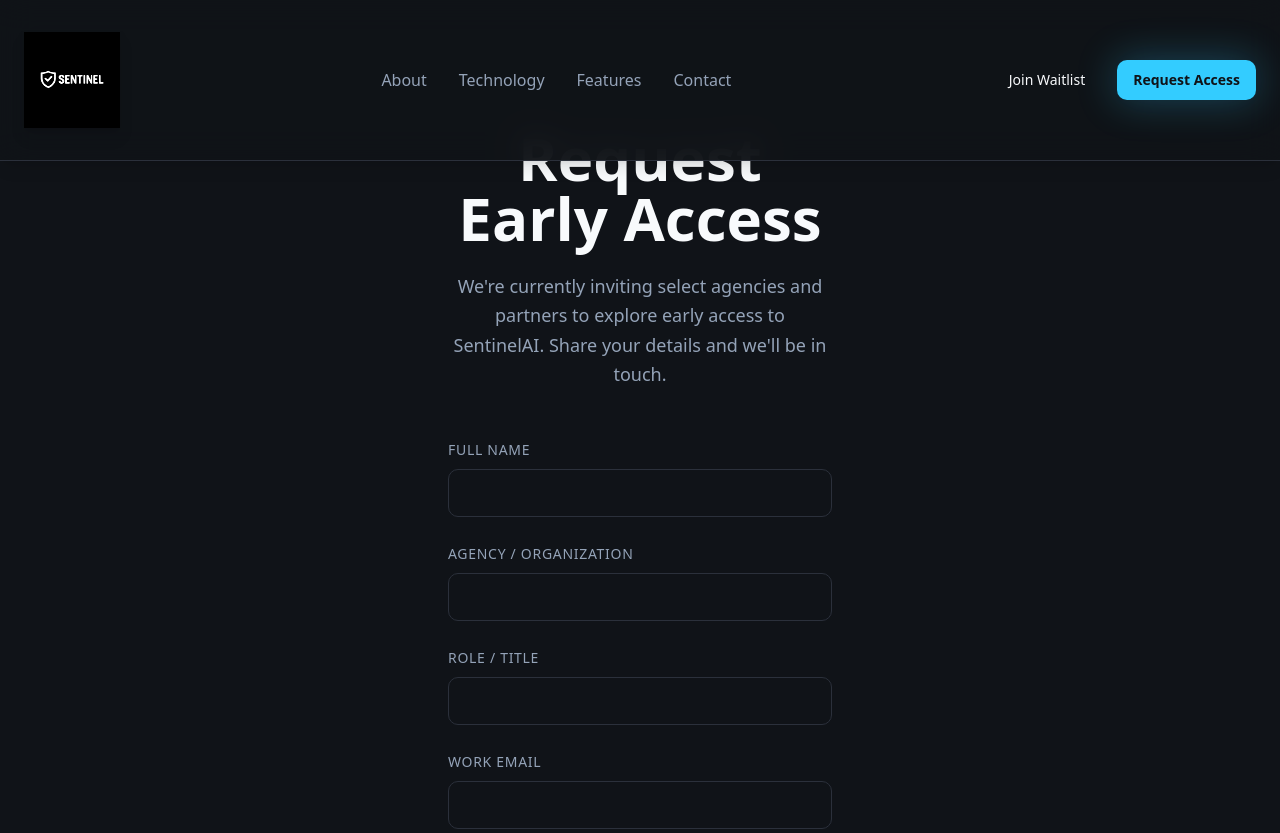
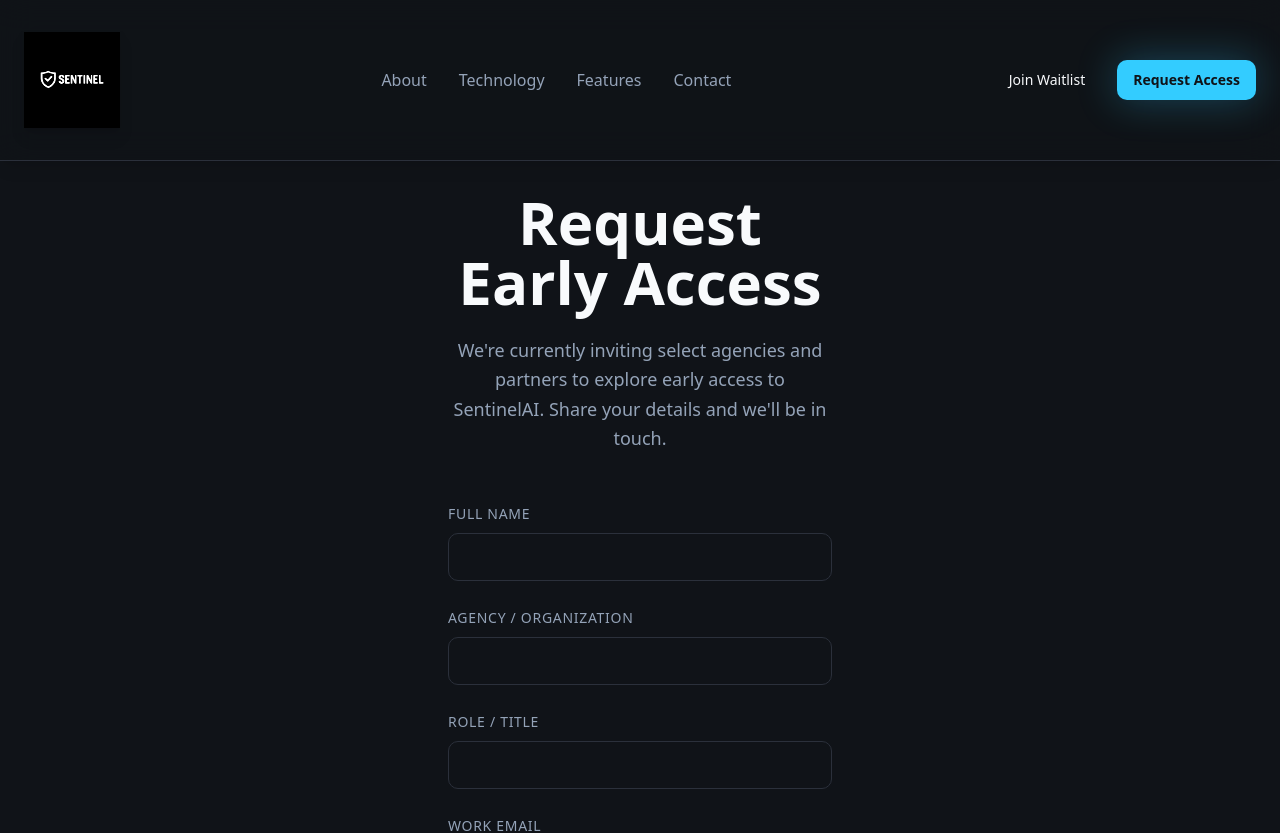
Before and after one commit to Rekognize-ai/sentinelai-polis-os-web, a React (Vite) app: page /request-access in a window 1280 px wide. Shown: the top 833 px of the page. Built offline with nearby package versions, Linux system fonts and the light colour scheme; the HTML template or start-up script is replaced by a standard one.

Commit message:
Fix header on request access page

```diff
--- a/src/pages/RequestAccess.tsx
+++ b/src/pages/RequestAccess.tsx
@@ -42,7 +42,7 @@ const RequestAccess = () => {
       <Header />
 
       {/* Main Content */}
-      <section className="pt-32 pb-20 px-6">
+      <section className="pt-40 md:pt-44 lg:pt-48 px-6 pb-20">
         <div className="container mx-auto max-w-md">
           <div className="text-center mb-12">
             <h1 className="text-4xl md:text-5xl lg:text-6xl font-bold text-foreground mb-6">
```
